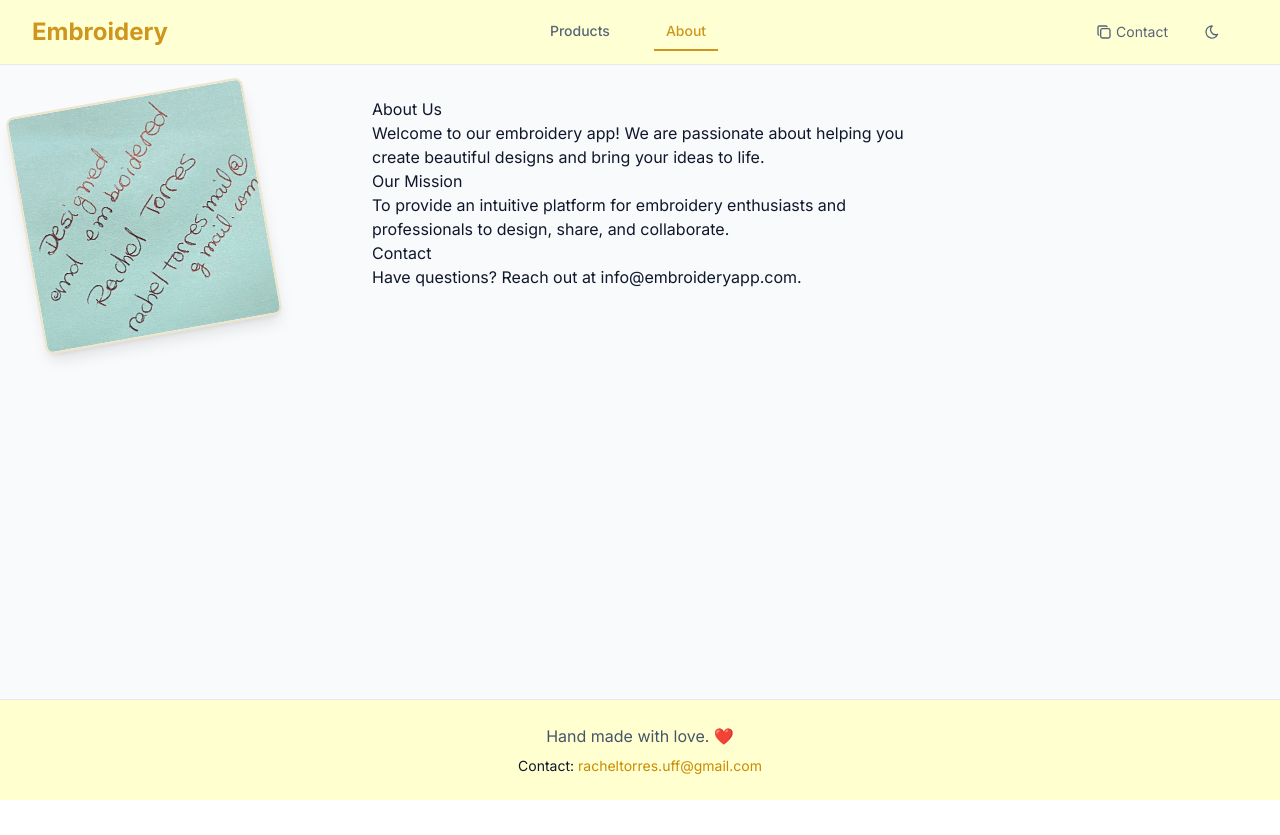
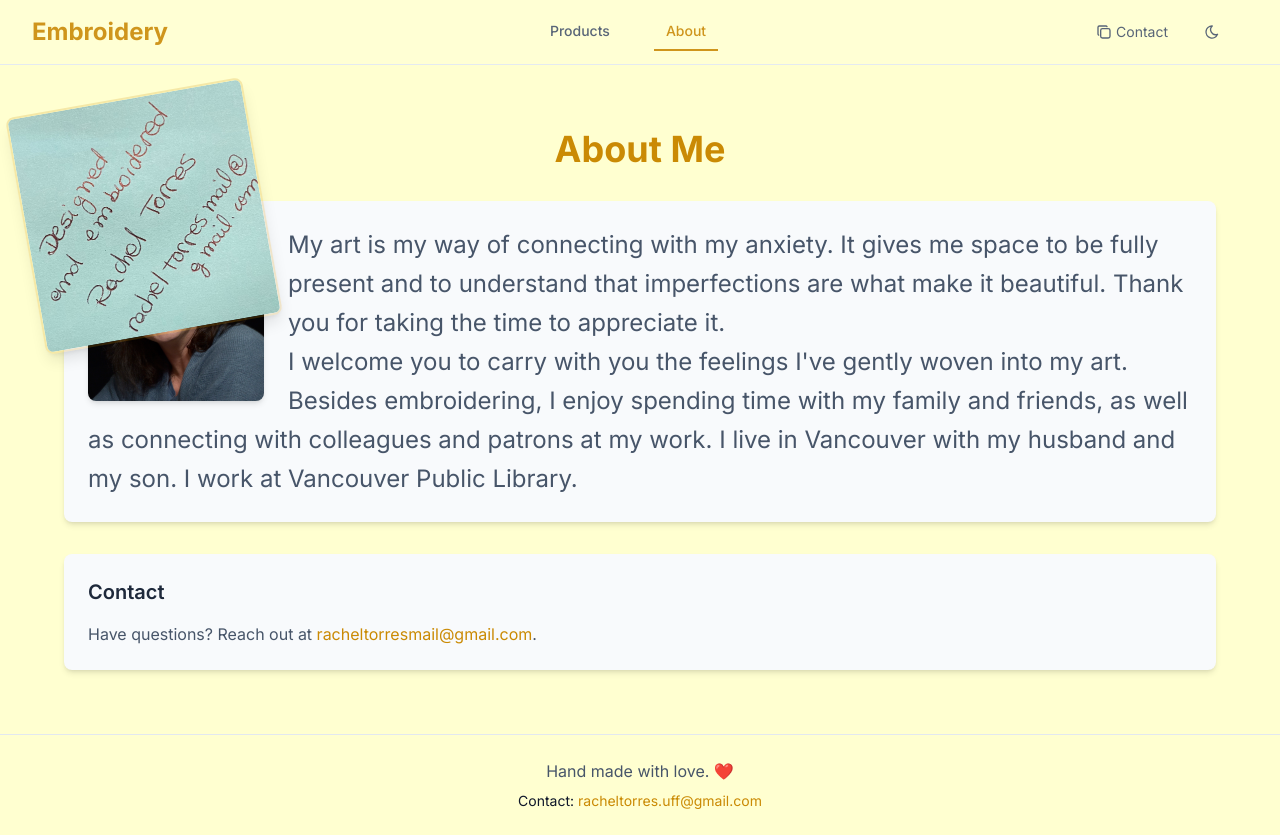
Before and after one commit to pepcmarques/embroidery, a Next.js app in the folder apps/frontend/: page /about in a window 1280 px wide. Before the commit the page ends 800 px from the top, so only its background shows below. Built offline with nearby package versions, Linux system fonts and the light colour scheme.

Commit message:
complete

```diff
--- a/apps/frontend/src/app/about/page.tsx
+++ b/apps/frontend/src/app/about/page.tsx
@@ -1,24 +1,68 @@
-import React from 'react';
+import Image from 'next/image';
 
-const AboutPage: React.FC = () => (
-    <main style={{ padding: '2rem', maxWidth: 600, margin: '0 auto' }}>
-        <h1>About Us</h1>
-        <p>
-            Welcome to our embroidery app! We are passionate about helping you create beautiful designs and bring your ideas to life.
-        </p>
-        <section>
-            <h2>Our Mission</h2>
-            <p>
-                To provide an intuitive platform for embroidery enthusiasts and professionals to design, share, and collaborate.
+export default function About() {
+  return (
+    <div
+      className="bg-embroidery-surface"
+      style={{ minHeight: 'calc(100vh - 150px)' }}
+    >
+      {/* About Section */}
+      <section id="about" className="py-16">
+        <div className="max-w-7xl mx-auto px-4 sm:px-6 lg:px-8 text-center mb-8">
+          <h2 className="text-3xl md:text-4xl font-bold text-embroidery-primary mb-4">
+            About Me
+          </h2>
+        </div>
+        <div className="max-w-7xl mx-auto px-4 sm:px-6 lg:px-16">
+          <div className="bg-embroidery-background rounded-lg shadow-md p-6 mb-8">
+            <div className="relative">
+              {/* Profile Image - Floated Left */}
+              <div className="float-left mr-6 mb-4">
+                <div className="relative w-44 h-44 md:w-40 md:h-40 lg:w-44 lg:h-44 rounded-lg overflow-hidden shadow-md">
+                  <Image
+                    src="/images/Rachel-Embroidery.jpg"
+                    alt="Rachel - Embroidery Artist"
+                    fill
+                    className="object-cover"
+                    sizes="(max-width: 768px) 192px, (max-width: 1024px) 160px, 192px"
+                  />
+                </div>
+              </div>
+
+              {/* About Text - Wraps Around Image */}
+              <p className="text-embroidery-secondary text-2xl leading-relaxed">
+                My art is my way of connecting with my anxiety. It gives me
+                space to be fully present and to understand that imperfections
+                are what make it beautiful. Thank you for taking the time to
+                appreciate it.
+              </p>
+              <p className='text-embroidery-secondary text-2xl leading-relaxed'>
+                I welcome you to carry with you the feelings I've gently woven
+                into my art. Besides embroidering, I enjoy spending time with my
+                family and friends, as well as connecting with colleagues and
+                patrons at my work. I live in Vancouver with my husband and my
+                son. I work at Vancouver Public Library.
+              </p>
+            </div>
+          </div>
+
+          <div className="bg-embroidery-background rounded-lg shadow-md p-6">
+            <h2 className="text-xl font-semibold text-embroidery-neutral mb-4">
+              Contact
+            </h2>
+            <p className="text-embroidery-secondary">
+              Have questions? Reach out at{' '}
+              <a
+                href="mailto:racheltorresmail@gmail.com"
+                className="text-embroidery-primary hover:underline"
+              >
+                racheltorresmail@gmail.com
+              </a>
+              .
             </p>
-        </section>
-        <section>
-            <h2>Contact</h2>
-            <p>
-                Have questions? Reach out at <a href="mailto:info@embroideryapp.com">info@embroideryapp.com</a>.
-            </p>
-        </section>
-    </main>
-);
-
-export default AboutPage;
+          </div>
+        </div>
+      </section>
+    </div>
+  );
+}
--- a/apps/frontend/src/app/layout.tsx
+++ b/apps/frontend/src/app/layout.tsx
@@ -1,5 +1,5 @@
 import type { Metadata } from 'next';
-import { Inter } from 'next/font/google';
+import { Inter } from 'next/font/google'
 import './globals.css';
 import { Header } from '../components/Header';
 import { Footer } from '../components/Footer';
--- a/apps/frontend/src/components/ProductCard.tsx
+++ b/apps/frontend/src/components/ProductCard.tsx
@@ -53,7 +53,6 @@ export const ProductCard = ({ product }: ProductCardProps) => {
           )}
         </div>
 
-        {/*
         <CardContent className="p-4">
           <div className="mb-2">
             <h3 className="text-lg font-semibold text-embroidery-neutral line-clamp-2">
@@ -61,11 +60,12 @@ export const ProductCard = ({ product }: ProductCardProps) => {
             </h3>
           </div>
 
+          {/*
           <p className="text-sm text-embroidery-muted mb-3 line-clamp-2">
             {product.description}
           </p>
+          */}
         </CardContent>
-       */}
       </Card>
 
       <ImageModal
```
Also changed, not shown: apps/frontend/public/images/Rachel-Embroidery.jpg (added).
